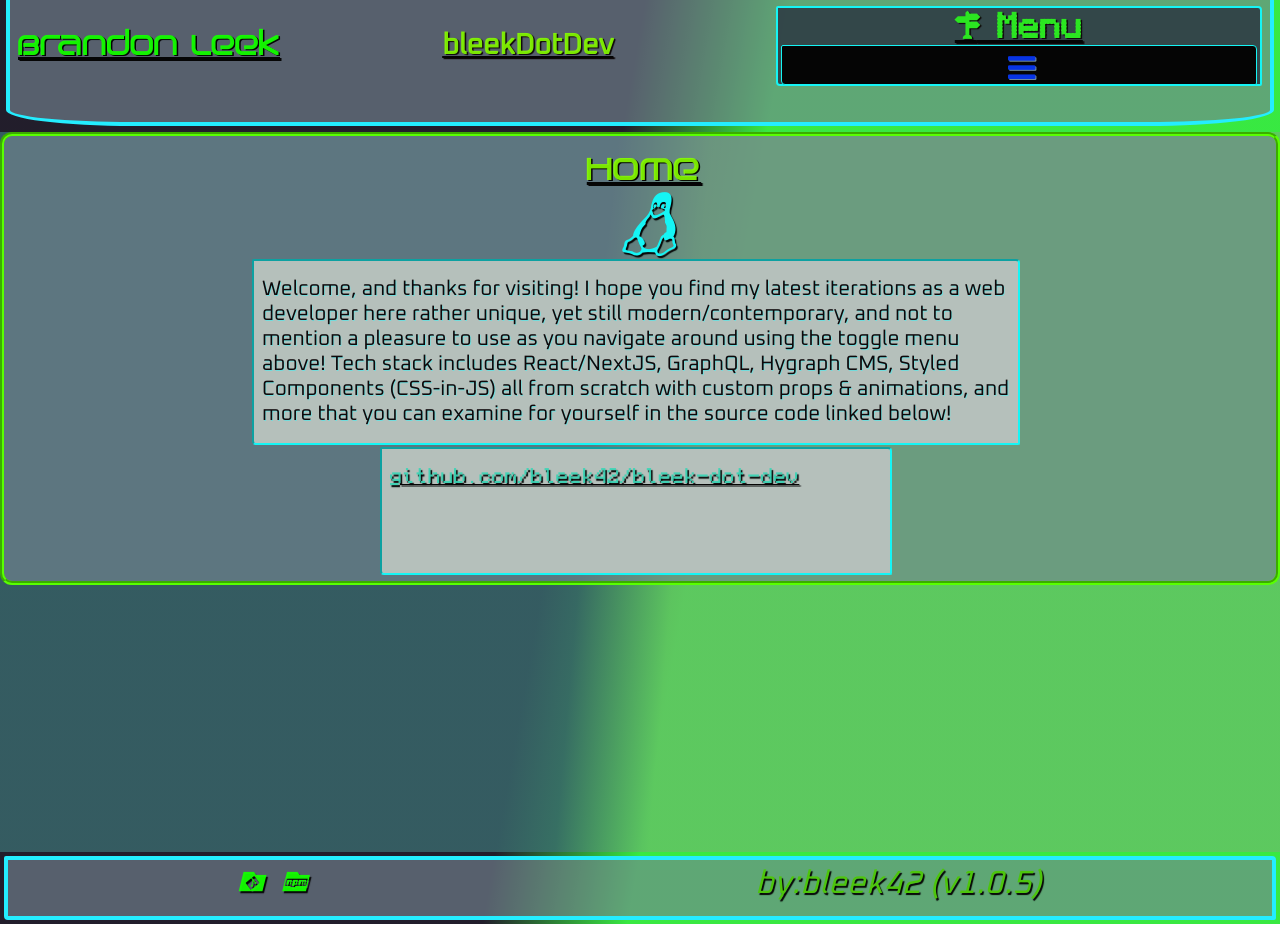
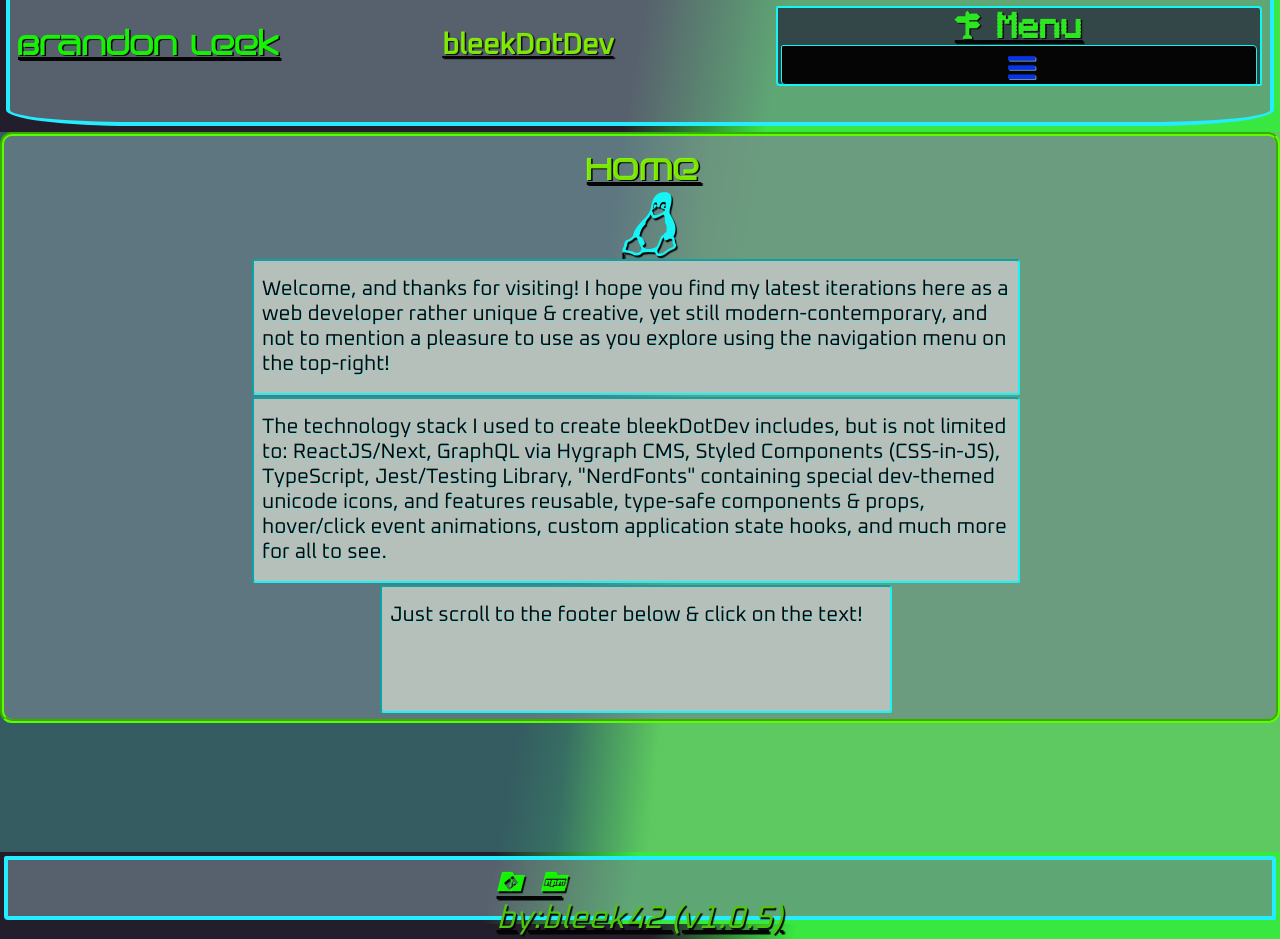
Before and after one commit to bleek42/bleek-dot-dev, a Next.js app: page /home in a window 1280 px wide. Shown: the part 40-979 px from the top of the page. Built offline with nearby package versions, Linux system fonts and the light colour scheme.

Commit message:
added section description to projects articles + other stuff

```diff
--- a/src/components/PageFooter/index.tsx
+++ b/src/components/PageFooter/index.tsx
@@ -11,12 +11,14 @@ export default function PageFooter(props?: FooterComponent) {
 
 	return (
 		<Footer>
+			<ExtLink href={props?.content}>
 				<Icon $colorPalette="primary" $color="neon" $shadow="black" $size="32px">
 					{'\ue5fb \ue5fa'}
 					<SmTxt $colorPalette="primary" $color="green">
 						by:bleek42 (v1.0.5)
 					</SmTxt>
 				</Icon>
+			</ExtLink>
 		</Footer>
 	);
 }
--- a/src/components/PageSection/index.tsx
+++ b/src/components/PageSection/index.tsx
@@ -51,8 +51,10 @@ export default function PageSection(props: SectionProps & SectionComponent) {
 							$shadow="black"
 							$size="1.6em"
 						>
-							{`${props.icons.at(0)}Email:`}
+							{`${props.icons.at(0)}Email: `}
 							<ExtLink
+								id="contact-email"
+								href={`mailto:${props.content.at(0)}`}
 								$colorPalette="secondary"
 								$color="blue"
 								$shadow="black"
@@ -66,14 +68,16 @@ export default function PageSection(props: SectionProps & SectionComponent) {
 							$shadow="black"
 							$size="1.6em"
 						>
-							{`${props.icons.at(1)}LinkedIn:`}
+							{`${props.icons.at(1)}LinkedIn: `}
 							<ExtLink
+								id="contact-linkedin"
+								href={props.content.at(1)}
 								$colorPalette="secondary"
 								$color="blue"
 								$shadow="black"
 								$size="1em"
 							>
-								{props.content.at(1)}
+								{props.content.at(1)?.replace('https://', '')}
 							</ExtLink>
 						</Icon>
 						<Icon
@@ -82,14 +86,16 @@ export default function PageSection(props: SectionProps & SectionComponent) {
 							$shadow="black"
 							$size="1.6em"
 						>
-							{`${props.icons.at(2)}GitHub:`}
+							{`${props.icons.at(2)}GitHub: `}
 							<ExtLink
+								id="contact-github"
+								href={props.content.at(2)}
 								$colorPalette="secondary"
 								$color="blue"
 								$shadow="black"
 								$size="1em"
 							>
-								{props.content.at(2)}
+								{props.content.at(2)?.replace('https://', '')}
 							</ExtLink>
 						</Icon>
 					</ContactCard>
@@ -112,8 +118,21 @@ export default function PageSection(props: SectionProps & SectionComponent) {
 			)}
 			{props.name !== 'contact' &&
 				Array.isArray(props.content) &&
-				props.content.length >= 1 &&
-				props.content.map((articleContent: string, idx: number) => (
+				props.content.length >= 1 && (
+					<Fragment>
+						{props.description && (
+							<Article>
+								<SmTxt
+									$colorPalette="secondary"
+									$color="grey"
+									$shadow="cyan"
+									$size="1.6em"
+								>
+									{props.description}
+								</SmTxt>
+							</Article>
+						)}
+						{props.content.map((articleContent: string, idx: number) => (
 							<Article
 								id={`article-${
 									props.id ? `_id-${props.id}-${sectionId}` : sectionId
@@ -129,7 +148,7 @@ export default function PageSection(props: SectionProps & SectionComponent) {
 										$colorPalette="primary"
 										$color="teal"
 										$shadow="black"
-								$size="1.2em"
+										$size="1.3em"
 									>
 										{articleContent
 											.replace('https://', '')
@@ -147,6 +166,8 @@ export default function PageSection(props: SectionProps & SectionComponent) {
 								)}
 							</Article>
 						))}
+					</Fragment>
+				)}
 		</Section>
 	);
 }
--- a/src/components/XTerm/index.tsx
+++ b/src/components/XTerm/index.tsx
@@ -110,9 +110,9 @@ export default function XTerm() {
 				// eslint-disable-next-line no-console
 				onClick={handleRouteHome}
 				onSubmitCapture={(evt: SyntheticEvent<HTMLLabelElement>) => {
-					evt.preventDefault();
-					// console.info('xterm-txt submit capture');
-					// console.log({ 'xt-submt-capt': evt.currentTarget });
+					// evt.preventDefault();
+					console.info('xterm-txt submit capture');
+					console.log({ 'xt-submt-capt': evt.currentTarget });
 				}}
 			>
 				<XTIcon $colorPalette={'secondary'} $color={'green'} $shadow={'black'}>
@@ -121,7 +121,7 @@ export default function XTerm() {
 				<XTxtArea
 					id={xterm.id}
 					defaultValue={
-						" \n \n Hey there \uf4a2 \n \n I'm Brandon: a Full Stack Web Dev! \n \n \n  \ue736  \ue749  \ue718  \ue69d  \ue7ba  \n \n  \ue662  \ufab2  \ue712  \uebca  \ue702  \n \n \n  Click | Touch to proceed to...  \n \n \n  \uea9c  \ue617  \n \n  bleek.dev/home  "
+						" \n \n Hey there \uf4a2 \n \n  I'm Brandon: a Full Stack Web Developer!  \n \n \n  \ue736  \ue749  \ue718  \ue69d  \ue7ba  \n \n  \ue662  \ufab2  \ue712  \uebca  \ue702  \n \n \n  Click | Touch to proceed to...  \n \n \n \ue617  \uea9c  bleek.dev/home"
 					}
 				/>
 				<XTPrompt>
--- a/src/components/common/Text.ts
+++ b/src/components/common/Text.ts
@@ -17,7 +17,7 @@ type TextProps = StyledComponentProps<
   StyledOptions;
 
 export const SmTxt = styled.p<TextProps>`
-  flex: ${(props) => props.$flex ?? 'unset'};
+  flex: ${(props) => props.$flex ?? 'initial'};
   font-size: ${(props) => props.$size ?? 'inherit'};
   font-family: ${(props) => props.$font ?? props.theme.fonts.at(1)};
   font-size: ${(props) => props.$size ?? 'inherit'};
@@ -48,7 +48,7 @@ export const SmTxt = styled.p<TextProps>`
 `;
 
 export const MdTxt = styled.h2<TextProps>`
-  flex: ${(props) => props.$flex ?? 'unset'};
+  flex: ${(props) => props.$flex ?? 'initial'};
   font-family: ${(props) => props.$font ?? props.theme.fonts.at(1)};
   font-size: ${(props) => props.$size ?? 'inherit'};
   color: ${(props) =>
@@ -79,7 +79,7 @@ export const MdTxt = styled.h2<TextProps>`
 `;
 
 export const LgTxt = styled.h1<TextProps>`
-  flex: ${(props) => props.$flex ?? 'unset'};
+  flex: ${(props) => props.$flex ?? 'initial'};
   font-size: ${(props) => props.$size ?? 'inherit'};
   font-family: ${(props) => props.$font ?? props.theme.fonts.at(0)};
   color: ${(props) =>
@@ -105,7 +105,7 @@ export const LgTxt = styled.h1<TextProps>`
 
 export const Icon = styled.em<TextProps>`
   /* flex: ${(props) => props.$flex ?? 'unset'}; */
-  display: contents;
+  display: inline-block;
   font-family: ${(props) => props.$font ?? props.theme.fonts.at(2)};
   font-size: ${(props) => props.$size ?? 'inherit'};
   letter-spacing: 0.5px;
@@ -150,7 +150,10 @@ export const Icon = styled.em<TextProps>`
         : 'inherit'};
 `;
 
-export const ExtLink = styled.a<TextProps>`
+export const ExtLink = styled.a.attrs<TextProps>((props) => ({
+  rel: 'noopener noreferrer',
+  target: '_blank',
+}))<TextProps>`
   display: inline;
   font-size: ${(props) => props.$size ?? 'inherit'};
   color: ${(props) =>
--- a/src/interfaces/Component.ts
+++ b/src/interfaces/Component.ts
@@ -79,7 +79,7 @@ export interface DetailsComponent extends Component {
 
 export interface SectionComponent extends Component {
   name: string;
-  description: string | string[];
+  description: string | string[] | null;
   content?: string | string[];
   title?: string | string[] | unknown;
   icons?: string | string[];
--- a/src/pages/about.tsx
+++ b/src/pages/about.tsx
@@ -23,8 +23,7 @@ export default function About(props: AboutProps) {
 
 About.defaultProps = {
 	name: 'about',
-	description: 'about section...',
-	icons: ['\uf667'],
+	description: null,
 	content: [
 		'Coming from an increasingly common, if unconventional background in a professional sense, I grew up in New Jersey, USA, graduated High School in 2010, and went straight to the work force rather than college. Despite being a good student, I simply was unsure of what career path I wanted to take, and apprehensive about going for the pure sake of it as others I knew had. As the years went on, I found myself in a comfortable role, but couldn\'t help but feel like I had peeked when I was with Verizon Wireless in Consumer/B2B sales, and just wanting something more, I guess! I started seeking out career change paths that would put this untapped potential I knew I had to better use, and started to think about what I could do that, in some  indirect way, leverage the knowledge & experience I already had. I discovered "Thinkful Schools - Full-Stack Software Engineering Immersion" course, full-time & fully remote mere months before COVID-19 hit the world, which was an incredibly lucky choice on my part over in-person options I also considered! Successfully completing in Summer of 2020, I found an exciting new passion in programming, got my first Junior Developer role, and have been self-teaching & expanding my capabilites ever since!',
 		'I have been using computers the early days of the internet with AOL & Windows 98 when I was 9-years-old, and I only regret not being exposed to a programming language sooner..! I think back and wonder why High Schools like mine did not have some elective that introduced students to this! Fortunately though, this means I have always been pretty saavy when it comes to the "userland" part of it all, and have always been considered extremely "tech-literate" amongst peers. I have spent much time doing things like modifying & playing PC games, rooting old cellphones & flashing different software to repurpose them, tinkering with old computers & reviving them with different Linux distributions, and just generally being an effective troubleshooter that can produce desired results, whether working on something solo, or working on something with a diverse range of people and the interpersonal dynamics that come with any given scenario.',
--- a/src/pages/home.tsx
+++ b/src/pages/home.tsx
@@ -20,7 +20,8 @@ Home.defaultProps = {
 	id: 'home-section',
 	name: 'Home',
 	content: [
-		'Welcome, and thanks for visiting! I hope you find my latest iterations as a web developer here rather unique, yet still modern/contemporary, and not to mention a pleasure to use as you navigate around using the toggle menu above! Tech stack includes React/NextJS, GraphQL, Hygraph CMS, Styled Components (CSS-in-JS) all from scratch with custom props & animations, and more that you can examine for yourself in the source code linked below!',
-		'https://github.com/bleek42/bleek-dot-dev',
+		'Welcome, and thanks for visiting! I hope you find my latest iterations here as a web developer rather unique & creative, yet still modern-contemporary, and not to mention a pleasure to use as you explore using the navigation menu on the top-right!',
+		'The technology stack I used to create bleekDotDev includes, but is not limited to: ReactJS/Next, GraphQL via Hygraph CMS, Styled Components (CSS-in-JS), TypeScript, Jest/Testing Library, "NerdFonts" containing special dev-themed unicode icons, and features reusable, type-safe components & props, hover/click event animations, custom application state hooks, and much more for all to see.',
+		'Just scroll to the footer below & click on the text!',
 	],
 };
--- a/src/pages/lib/PageLayout.tsx
+++ b/src/pages/lib/PageLayout.tsx
@@ -16,7 +16,11 @@ export default function PageLayout(props: LayoutComponent) {
 			<Meta id={props.id ?? 'meta-bleek_0'} />
 			<PageHeader />
 			<PageBg>{props.children}</PageBg>
-			<PageFooter name="page-footer" description="bleekDotDev base page footer" />
+			<PageFooter
+				name="page-footer"
+				description="bleekDotDev base page footer"
+				content="https://github.com/bleek42/bleek-dot-dev"
+			/>
 		</Fragment>
 	);
 }
```
Also changed, not shown: src/pages/_document.tsx (+4 -6 lines), src/graphql/queries/GitHubSearchRepoCommits.gql (renamed from src/graphql/mutations/GitHubSearchRepoCommits.gql), src/graphql/queries/GitHubUserStats.gql (renamed from src/graphql/mutations/GitHubUserStats.gql). Lines whose indentation alone changed are shown as unchanged.
